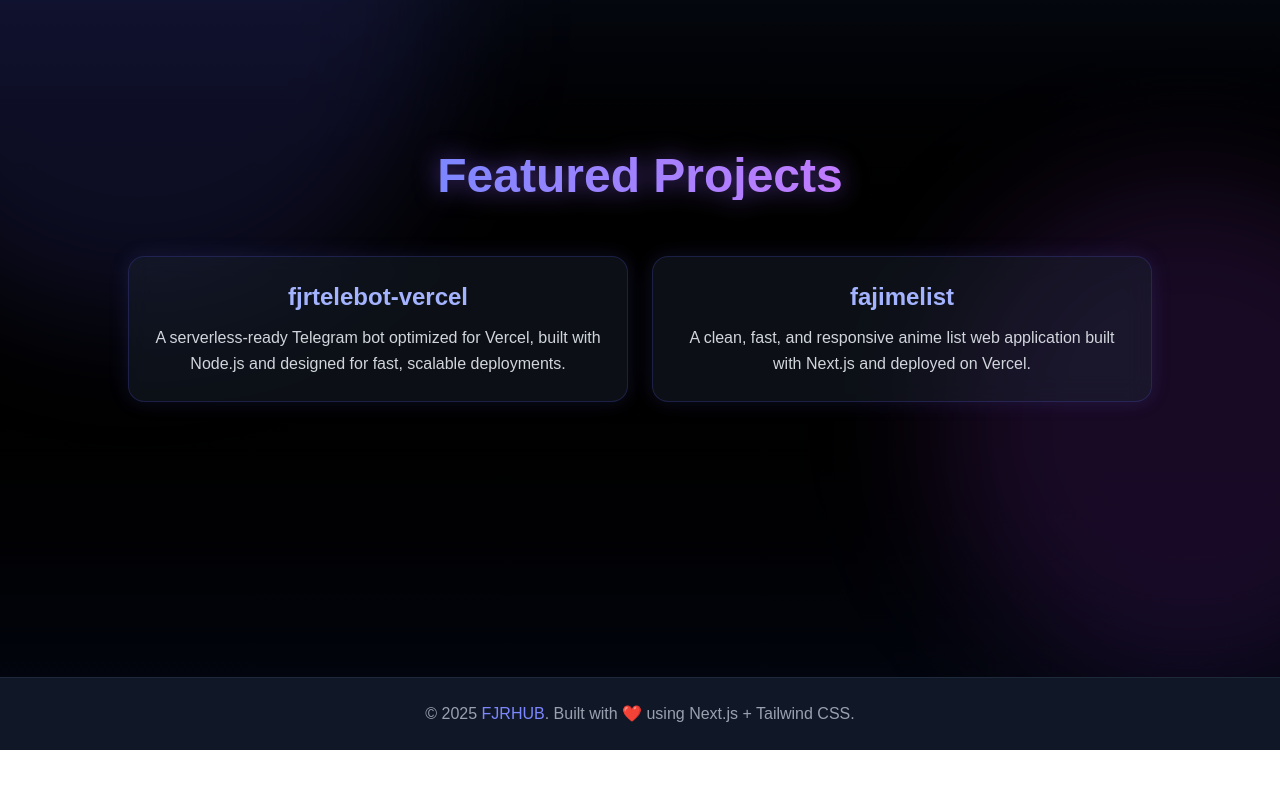
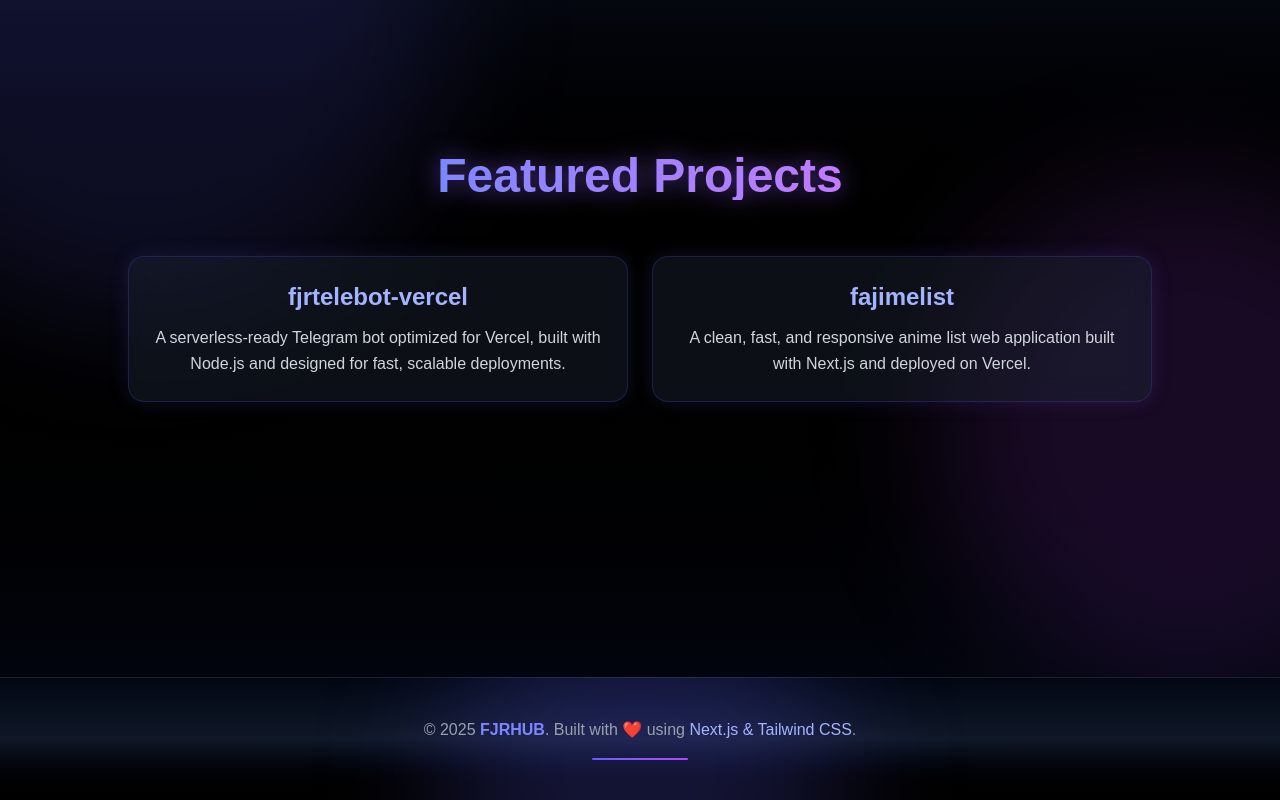
Before and after one commit to fjrhub/fjr, a Next.js app: page / in a window 1280 px wide. Shown: the part 923-1723 px from the top of the page. Before the commit the page ends 1673 px from the top, so only its background shows below. Built offline with nearby package versions, Linux system fonts and the light colour scheme.

Commit message:
style: enhance footer design and visual consistency

```diff
--- a/app/components/Footer.jsx
+++ b/app/components/Footer.jsx
@@ -1,10 +1,31 @@
 export default function Footer() {
   return (
-    <footer className="bg-gray-900 text-gray-400 text-center py-6 border-t border-gray-800">
-      <p>
-        © {new Date().getFullYear()} <span className="text-indigo-400">FJRHUB</span>.
-        Built with ❤️ using Next.js + Tailwind CSS.
-      </p>
+    <footer className="relative overflow-hidden">
+      {/* Background */}
+      <div className="absolute inset-0 bg-gradient-to-t from-black via-gray-900 to-gray-950" />
+
+      {/* Lighting effect */}
+      <div className="absolute -top-24 left-1/2 -translate-x-1/2 w-[400px] h-[400px] bg-indigo-500/20 blur-3xl rounded-full" />
+
+      {/* Content */}
+      <div className="relative z-10 text-center py-10 px-4 border-t border-white/10">
+        <p className="text-gray-400 text-sm md:text-base">
+          © {new Date().getFullYear()}{" "}
+          <span className="text-indigo-400 font-semibold">FJRHUB</span>.{" "}
+          Built with{" "}
+          <span className="text-red-400">❤️</span>{" "}
+          using{" "}
+          <span className="text-indigo-300 font-medium">
+            Next.js & Tailwind CSS
+          </span>
+          .
+        </p>
+
+        {/* Small divider */}
+        <div className="mt-4 flex justify-center">
+          <span className="h-[2px] w-24 bg-gradient-to-r from-indigo-500 to-purple-500 rounded-full" />
+        </div>
+      </div>
     </footer>
   );
 }
```
